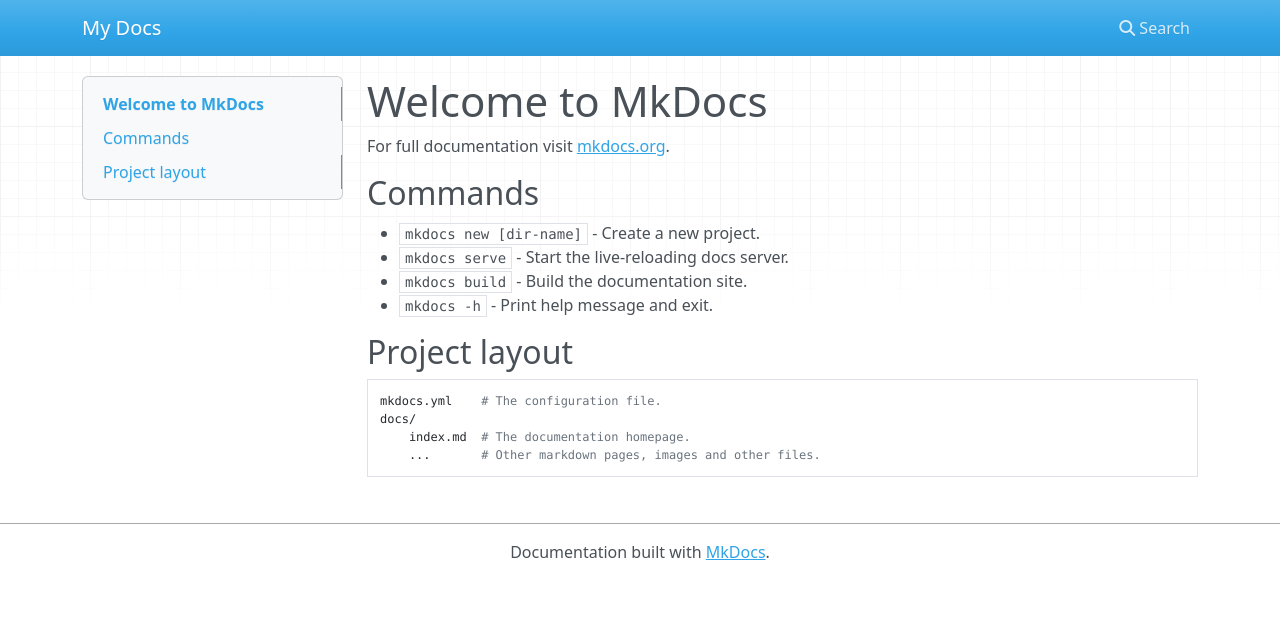
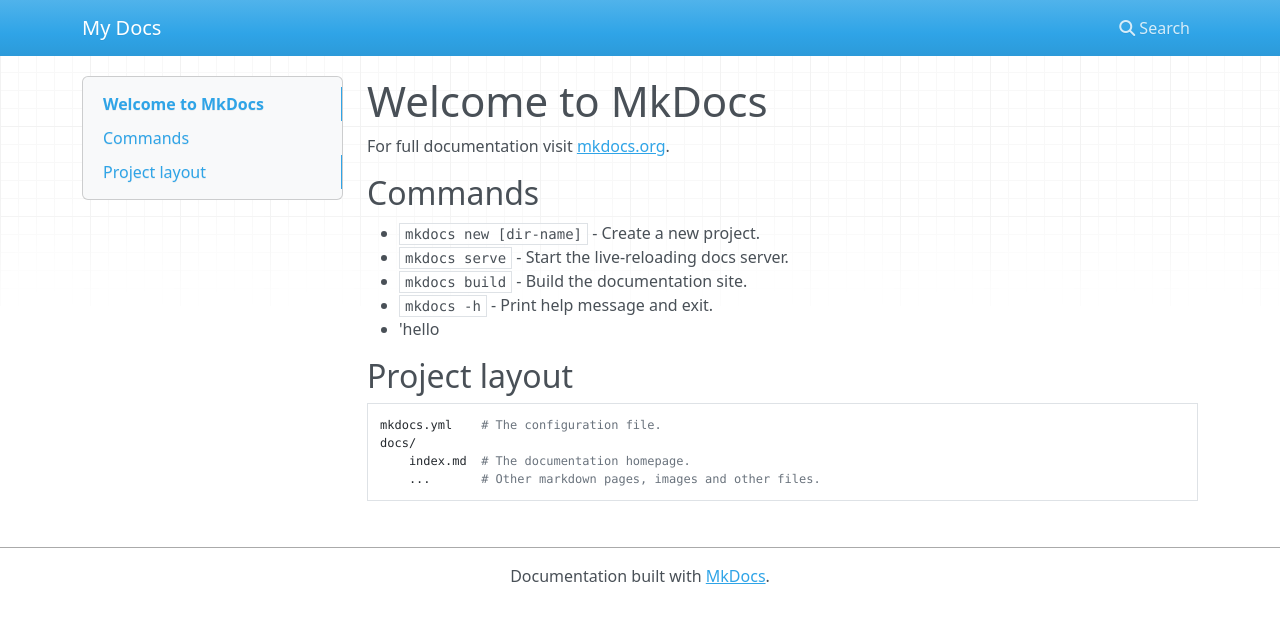
Before and after one commit to hollymargaret/hologirl_99, an MkDocs documentation site: the page built from docs/index.md, in a window 1280 px wide. Shown: the top 623 px of the page. Built offline with MkDocs 1.6.1, drawn with Linux system fonts in a browser that asks for light colours; nearby versions of some CDN libraries.

Commit message:
Update index.md
Update index.md

```diff
--- a/docs/index.md
+++ b/docs/index.md
@@ -8,6 +8,7 @@
 * `mkdocs serve` - Start the live-reloading docs server.
 * `mkdocs build` - Build the documentation site.
 * `mkdocs -h` - Print help message and exit.
+* 'hello
 
 ## Project layout
 
```
